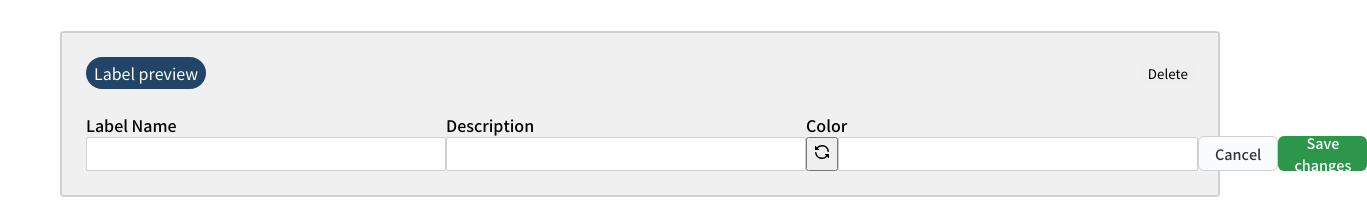
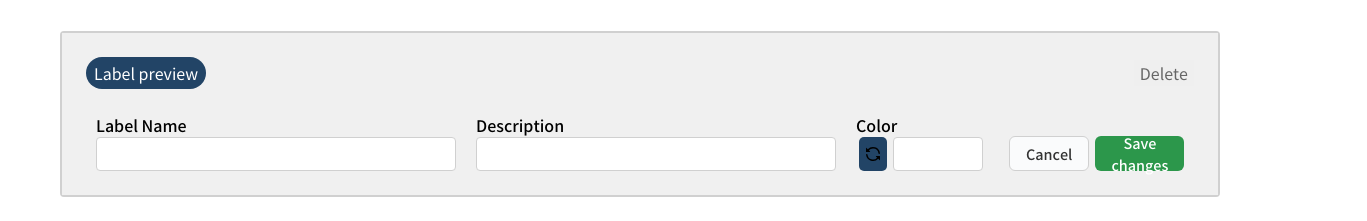
Before and after one commit to boostcamp-2020/IssueTracker-19, a React app in the folder frontend/: page /labels in a window 1280 px wide. Shown: the part 162-383 px from the top of the page, 1367 px wide, since content can reach past the window. Built offline with nearby package versions, Linux system fonts and the light colour scheme; no server answers.

Commit message:
[feat] style label edit box

```diff
--- a/frontend/src/components/LabelBox/LabelItemBox/LabelEditBox/LabelEditBox.js
+++ b/frontend/src/components/LabelBox/LabelItemBox/LabelEditBox/LabelEditBox.js
@@ -17,9 +17,11 @@ const InputLabel = styled.label`
 
 const InputBox = styled.input`
   padding: 0.25em;
+  width: ${props => (props.width ? props.width : 'auto')};
+
   font-size: inherit;
   border: 1px solid ${colors.lightGray};
-  border-radius: 2px;
+  border-radius: 4px;
   outline: none;
 
   &:focus {
@@ -35,22 +37,56 @@ const EditHeader = styled.div`
 
 const EditBody = styled.div`
   ${flex('space-between')}
+
+  & > * {
+    margin: 0 10px;
+  }
 `;
 
 const ItemBox = styled.div`
   ${flexColumn}
+  flex-grow: ${props => (props.flexGrow ? props.flexGrow : 0)};
 `;
 
 const ItemBoxRow = styled.div`
   ${flex}
-  margin-top: ${props => (props.marginTop ? 'auto' : 0)}
+  margin-top: ${props => (props.marginTop ? 'auto' : 0)};
+  flex-grow: ${props => (props.flexGrow ? props.flexGrow : 0)};
+
+  & > * {
+    margin: 0 3px;
+  }
 `;
 
 const DeleteButton = styled.button`
   margin: auto;
+  font-size: inherit;
+  color: ${colors.black6};
   outline: none;
   border: none;
   cursor: pointer;
+`;
+
+const ColorButton = styled.button`
+  background-color: ${props => props.backgroundColor};
+  border: none;
+  border-radius: 5px;
+  outline: none;
+  line-height: 0;
+  cursor: pointer;
+`;
+
+const svgConfig = styled.svg.attrs({
+  viewbox: '0 0 16 16',
+  version: '1.1',
+  ariaHideen: 'true',
+})``;
+
+// TODO : fill color adjust
+const ColorIcon = styled(svgConfig)`
+  fill: black;
+  width: 16px;
+  height: 16px;
 `;
 
 export default function LabelEditBox({
@@ -68,26 +104,26 @@ export default function LabelEditBox({
         <ItemBox>{no ? <DeleteButton>Delete</DeleteButton> : null}</ItemBox>
       </EditHeader>
       <EditBody>
-        <ItemBox>
+        <ItemBox flexGrow={1}>
           <InputLabel>Label Name</InputLabel>
           <InputBox />
         </ItemBox>
-        <ItemBox>
+        <ItemBox flexGrow={4}>
           <InputLabel>Description</InputLabel>
           <InputBox />
         </ItemBox>
         <ItemBox>
           <InputLabel>Color</InputLabel>
           <ItemBoxRow>
-            <button>
-              <svg viewBox="0 0 16 16" version="1.1" width="16" height="16" aria-hidden="true">
+            <ColorButton backgroundColor={color}>
+              <ColorIcon fill={color}>
                 <path
-                  fill-rule="evenodd"
+                  fillRule="evenodd"
                   d="M8 2.5a5.487 5.487 0 00-4.131 1.869l1.204 1.204A.25.25 0 014.896 6H1.25A.25.25 0 011 5.75V2.104a.25.25 0 01.427-.177l1.38 1.38A7.001 7.001 0 0114.95 7.16a.75.75 0 11-1.49.178A5.501 5.501 0 008 2.5zM1.705 8.005a.75.75 0 01.834.656 5.501 5.501 0 009.592 2.97l-1.204-1.204a.25.25 0 01.177-.427h3.646a.25.25 0 01.25.25v3.646a.25.25 0 01-.427.177l-1.38-1.38A7.001 7.001 0 011.05 8.84a.75.75 0 01.656-.834z"
                 ></path>
-              </svg>
-            </button>
-            <InputBox />
+              </ColorIcon>
+            </ColorButton>
+            <InputBox width={'5em'} />
           </ItemBoxRow>
         </ItemBox>
         <ItemBoxRow marginTop={true}>
```
